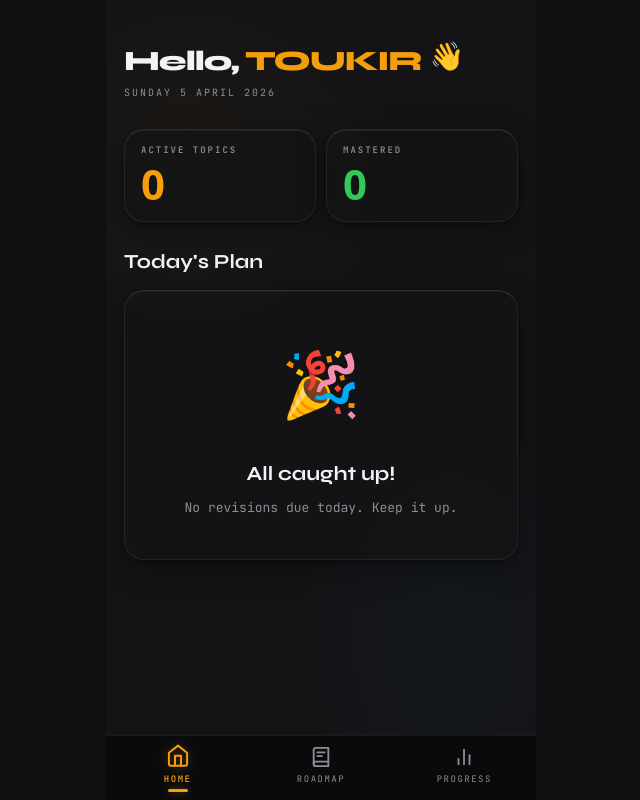
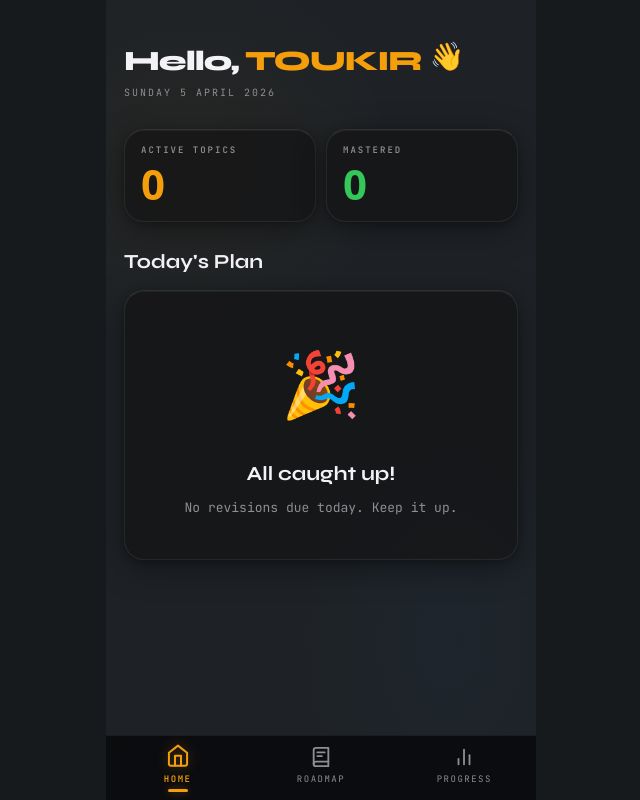
Before and after one commit to aneeshsolanki22-hue/DATAPATH, a React (Vite) app: page / in a window 1280 px wide. Shown: the whole page, without its empty margins (319-959 px from the left). Built offline with nearby package versions, Linux system fonts and the light colour scheme.

Commit message:
style: slightly lighten main background for better visibility

```diff
--- a/src/App.css
+++ b/src/App.css
@@ -5,8 +5,8 @@
 /* ─── SECTION 1: COLOR SYSTEM ─── */
 :root {
   /* Background Stack (darkest → lightest) */
-  --bg-void: #0f0f11;
-  --bg-base: #141416;
+  --bg-void: #161a1d;
+  --bg-base: #1e2226;
   --bg-raised: #141414;
   --bg-elevated: #1c1c1e;
   --bg-float: #242426;
```
